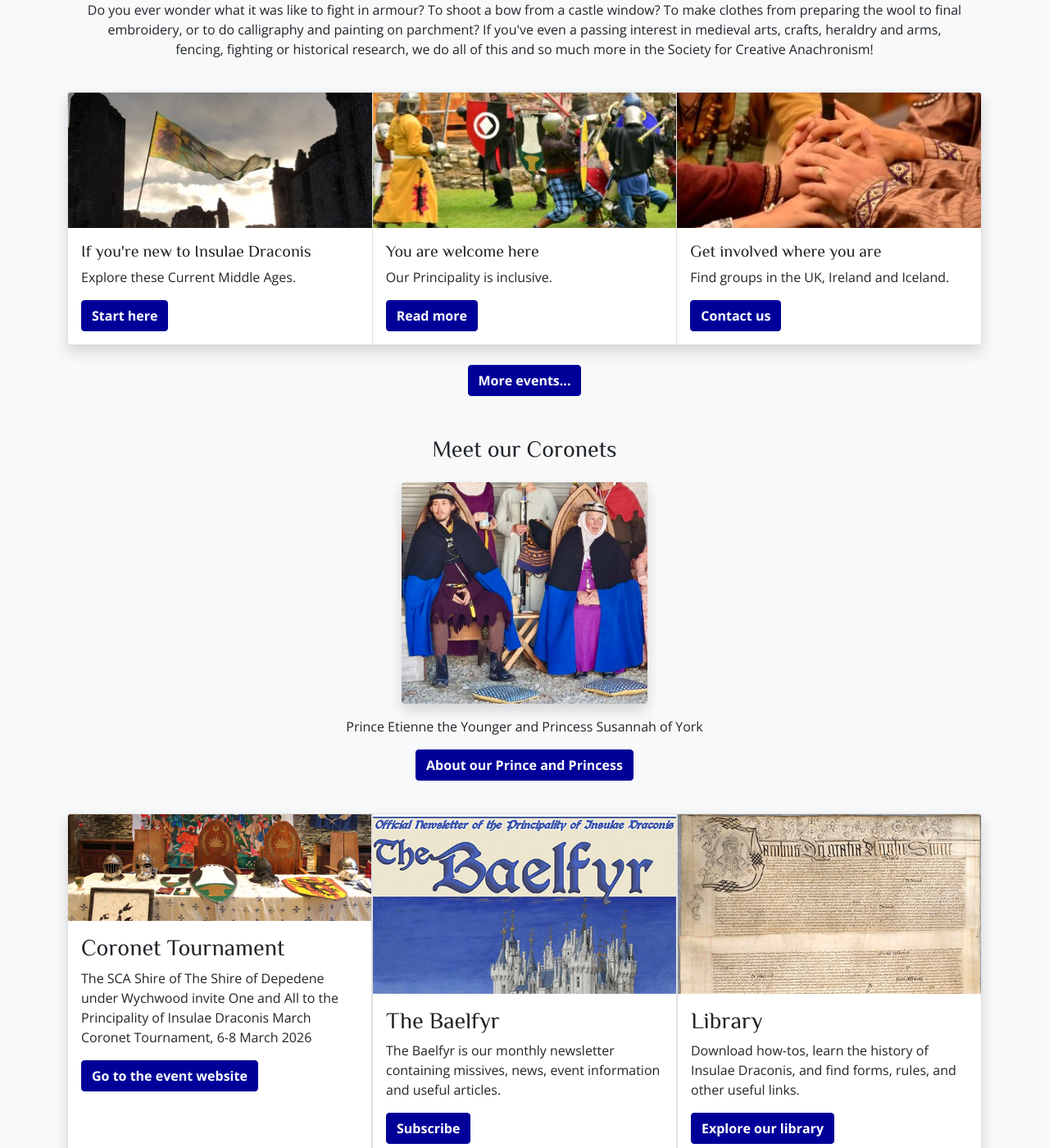
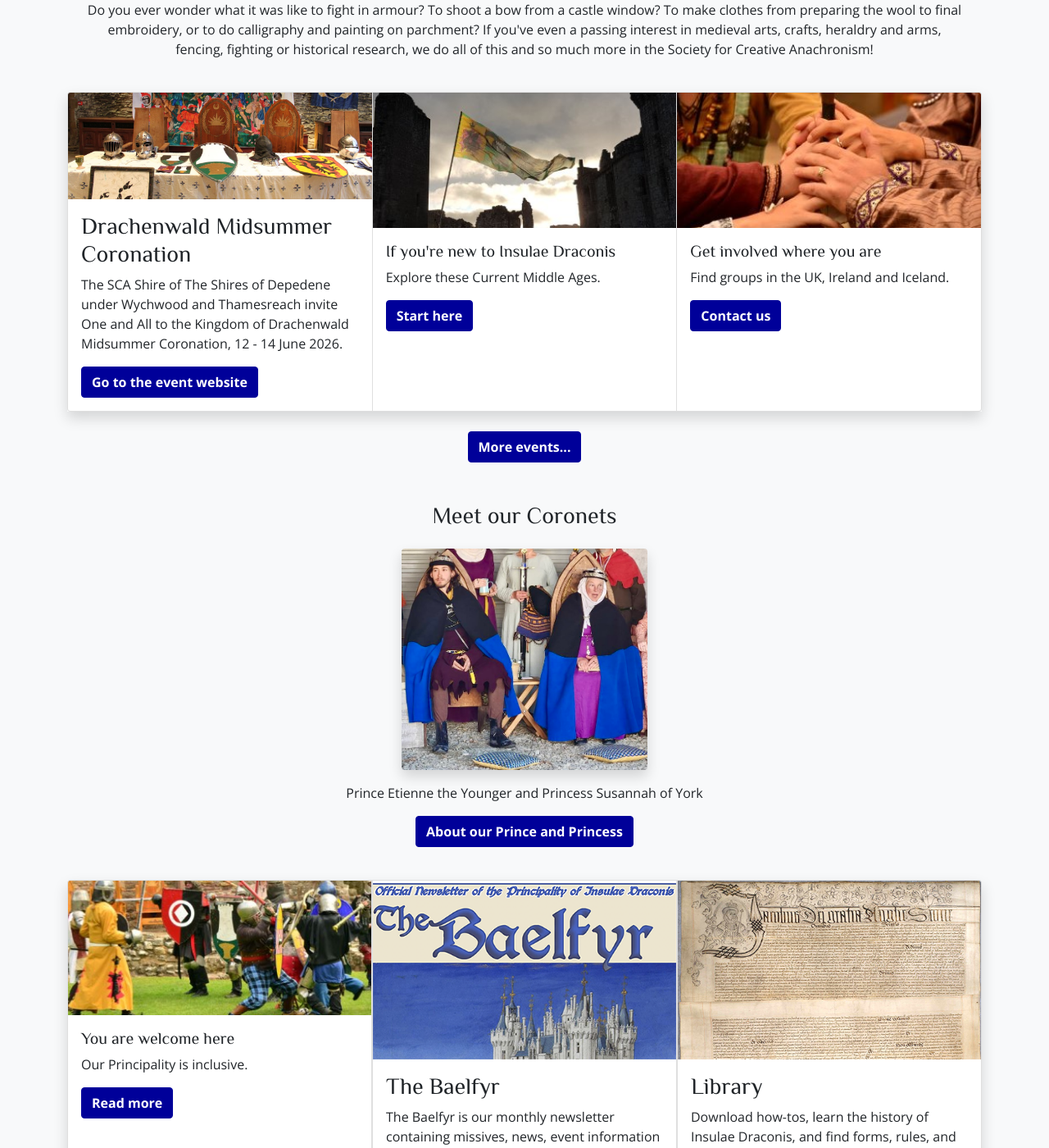
Before and after one commit to drachenwald/insulae-draconis, a Jekyll site: the page built from index.html, in a window 1280 px wide and 1400 px high, scrolled down 313 px. Shown: the whole window at 82% size. Built offline with Jekyll 4.4.1, drawn with Linux system fonts in a browser that asks for light colours; comment, search, counter and statistics services are not loaded.

Commit message:
Update landing page

```diff
--- a/index.html
+++ b/index.html
@@ -14,24 +14,25 @@ subtitle: Learn history by living it
 <br />
 
 <div class="card-group shadow">
-  <div class="card">
+ <div class="card">
+    <img src="images/banner/heraldry-and-helms.jpg" class="card-img-top" />
+    <div class="card-body">
+      <h3 class="card-title">Drachenwald Midsummer Coronation</h3>
+      <p class="card-text">
+        The SCA Shire of The Shires of Depedene under Wychwood and Thamesreach invite One and All to the Kingdom of Drachenwald Midsummer Coronation, 12 - 14 June 2026.
+      </p>
+      <p class="card-text">
+        <a role="button" class="btn btn-primary stretched-link" href="https://github.com/drachenwald/insulae-draconis/blob/main/index.html">Go to the event website</a>
+      </p>
+    </div>
+   </div>
+   <div class="card">
     <img src="/images/splash/new.jpg" class="card-img-top" />
     <div class="card-body">
       <h5 class="card-title">If you're new to Insulae Draconis</h5>
       <p class="card-text">Explore these Current Middle Ages.</p>
       <p class="card-text">
         <a role="button" class="btn btn-primary stretched-link" href="{% link newcomers/index.md %}">Start here</a>
-      </p>
-    </div>
-  </div>
-
-  <div class="card">
-    <img src="/images/splash/activities.jpg" class="card-img-top" />
-    <div class="card-body">
-      <h5 class="card-title">You are welcome here</h5>
-      <p class="card-text">Our Principality is inclusive.</p>
-      <p class="card-text">
-        <a role="button" class="btn btn-primary stretched-link" href="https://insulaedraconis.org/governance/inclusivity-statement/">Read more</a>
       </p>
     </div>
   </div>
@@ -89,18 +90,17 @@ subtitle: Learn history by living it
 
 <div class="card-group shadow">
 <div class="card">
-    <img src="images/banner/heraldry-and-helms.jpg" class="card-img-top" />
+    <img src="/images/splash/activities.jpg" class="card-img-top" />
     <div class="card-body">
-      <h3 class="card-title">Coronet Tournament</h3>
+      <h5 class="card-title">You are welcome here</h5>
+      <p class="card-text">Our Principality is inclusive.</p>
       <p class="card-text">
-        The SCA Shire of The Shire of Depedene under Wychwood invite One and All to the Principality of Insulae Draconis March Coronet Tournament, 6-8 March 2026
-      </p>
-      <p class="card-text">
-        <a role="button" class="btn btn-primary stretched-link" href="https://sites.google.com/insulaedraconis.org/idmarchcoronet2026/home">Go to the event website</a>
+        <a role="button" class="btn btn-primary stretched-link" href="https://insulaedraconis.org/governance/inclusivity-statement/">Read more</a>
       </p>
     </div>
   </div>
-<br /><div class="card">
+<br />
+  <div class="card">
     <img src="/images/splash/Baelfyr.png" class="card-img-top" />
     <div class="card-body">
       <h3 class="card-title">The Baelfyr</h3>
```
